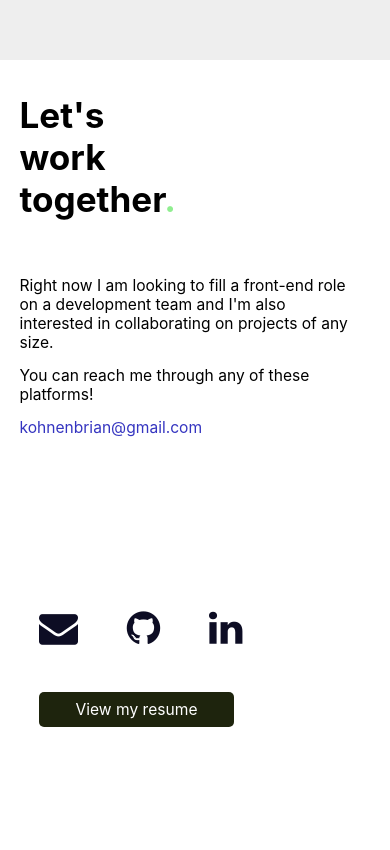
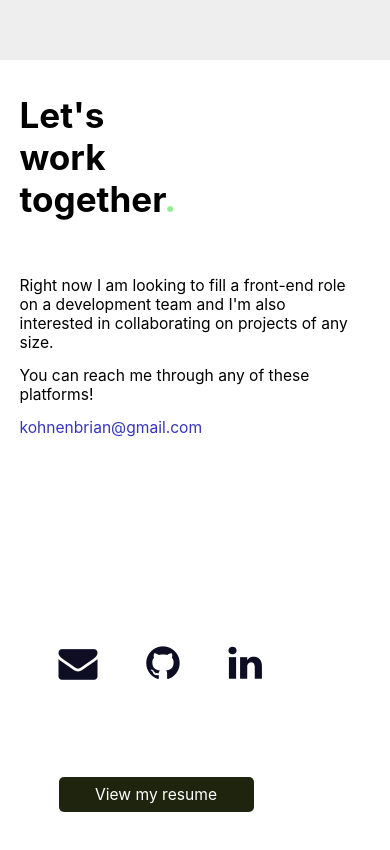
Before and after one commit to briankohnen/bkPortfolio, a React (Create React App) app: page / in a window 390 px wide. Shown: the part 1628-2478 px from the top of the page. Built offline with nearby package versions, Linux system fonts and the light colour scheme.

Commit message:
editing media queries

```diff
--- a/src/components/Contact/style.css
+++ b/src/components/Contact/style.css
@@ -1,4 +1,5 @@
 .contact {
+    position: relative;
     margin: 0 auto;
     max-width: 90vw;
     grid-row: 3/4;
@@ -26,7 +27,7 @@ h1>span {
 }
 .contactButtons {
     position: absolute;
-    bottom: 0;
+    bottom: 5vh;
     right: 0;
     left: 5vw;
     font-size: 36px;
@@ -97,13 +98,14 @@ form>textarea {
 .resumeButton {
     position: absolute;
     font-size: 3vmin;
-    bottom: 0;
+    bottom: 5vh;
     left: 40vw;
     right: 0;
     background: rgb(30, 36, 13);
     color: white;
     padding: 2vmin;
     width: fit-content;
+    height: fit-content;
     text-align: center;
     border-radius: 5px;
     transition: all 150ms;
@@ -356,7 +358,7 @@ input {
         position: absolute;
         left: 10vw;
         font-size: 36px;
-        bottom: 5%;
+        top: 30vh;
     }
     .contactButtons>a {
         margin-right: 12.5vw;
@@ -364,6 +366,7 @@ input {
     .resumeButton {
         width: 50vw;
         left: 10vw;
+        top: 85vh;
     }
     .cubeC {
         display: none;
@@ -379,6 +382,9 @@ input {
     }
     .faObs {
         font-size: 10vmin;
+    }
+    .contactButtons {
+        top: 60vh;
     }
     .resumeButton {
         font-size: 4vmin;
@@ -422,8 +428,12 @@ input {
     .contact {
         position: relative;
     }
+    .cubeC {
+        display: none;
+    }
     .contactButtons {
         position: relative;
+        top: 5vh;
         left: 0;
     }
     .resumeButton {
@@ -436,14 +446,17 @@ input {
     .contact {
         position: relative;
     }
+    .cubeC {
+        display: none;
+    }
     .contactButtons {
         position: relative;
         left: 0;
-        bottom: 0;
+        bottom: 0vh;
     }
     .resumeButton {
         position: relative;
-        bottom: 0;
+        bottom: 12vh;
         left: 35vw;
     }
 
```
